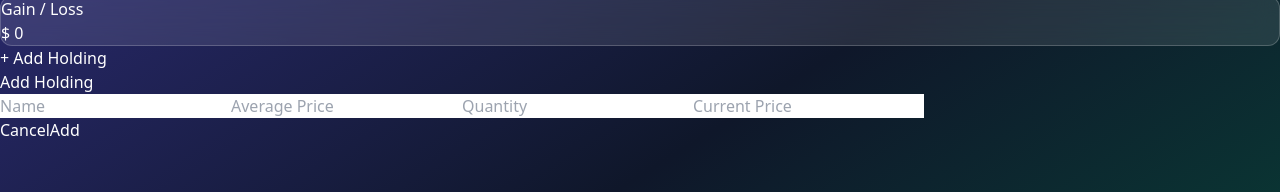
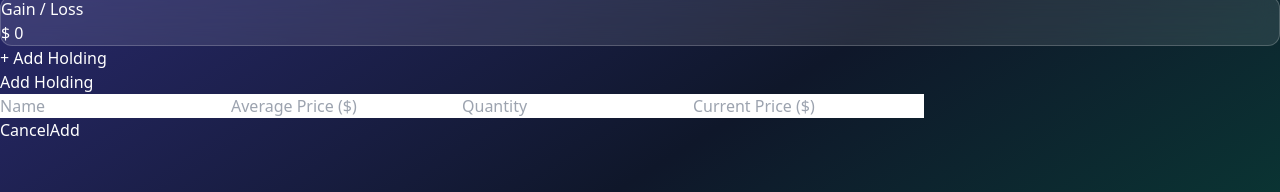
Before and after one commit to 22mis0246/onespot-finance, a React (Vite) app in the folder frontend/: page /investments/global-equity in a window 1280 px wide. Both pictures are taken after a click on the button "+ Add Holding". Shown: the part 224-416 px from the top of the page. Built offline with nearby package versions, Linux system fonts and the light colour scheme; no server answers; the HTML template or start-up script is replaced by a standard one.

Commit message:
GLOBAL EQUITY - DB FAILURE

```diff
--- a/frontend/src/pages/GlobalEquity.tsx
+++ b/frontend/src/pages/GlobalEquity.tsx
@@ -389,6 +389,7 @@ export default function GlobalEquity() {
 
         </div>
   {/* ADD HOLDING MODAL */}
+
 {showModal && (
   <div className="fixed inset-0 bg-black/60 flex items-center justify-center">
     <div className="bg-slate-900 p-8 rounded-2xl w-[400px] border border-white/20">
@@ -397,6 +398,8 @@ export default function GlobalEquity() {
         Add Holding
       </h2>
 
+      {/* NAME */}
+
       <input
         type="text"
         placeholder="Name"
@@ -404,9 +407,32 @@ export default function GlobalEquity() {
         onChange={(e)=>setForm({...form,name:e.target.value})}
       />
 
+      {/* MUTUAL FUND INPUTS */}
+
+      {activeTab === "mutual" ? (
+        <>
           <input
             type="number"
-        placeholder="Average Price"
+            placeholder="Invested Amount ($)"
+            className="w-full p-3 rounded-lg bg-white/10 border border-white/20 mb-4"
+            onChange={(e)=>setForm({...form,invested:e.target.value})}
+          />
+
+          <input
+            type="number"
+            placeholder="Current Amount ($)"
+            className="w-full p-3 rounded-lg bg-white/10 border border-white/20 mb-4"
+            onChange={(e)=>setForm({...form,current:e.target.value})}
+          />
+        </>
+      ) : (
+
+        /* STOCK + ETF INPUTS */
+
+        <>
+          <input
+            type="number"
+            placeholder="Average Price ($)"
             className="w-full p-3 rounded-lg bg-white/10 border border-white/20 mb-4"
             onChange={(e)=>setForm({...form,avgPrice:e.target.value})}
           />
@@ -420,10 +446,14 @@ export default function GlobalEquity() {
 
           <input
             type="number"
-        placeholder="Current Price"
+            placeholder="Current Price ($)"
             className="w-full p-3 rounded-lg bg-white/10 border border-white/20 mb-4"
             onChange={(e)=>setForm({...form,currentPrice:e.target.value})}
           />
+        </>
+      )}
+
+      {/* BUTTONS */}
 
       <div className="flex justify-between">
 
```
Lines whose indentation alone changed are shown as unchanged.
